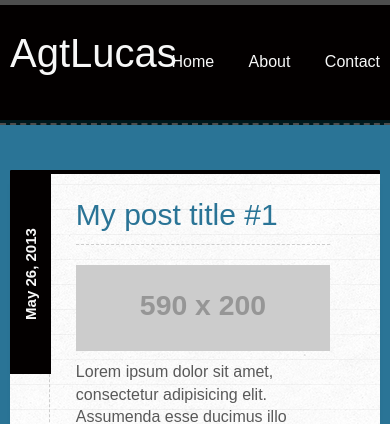
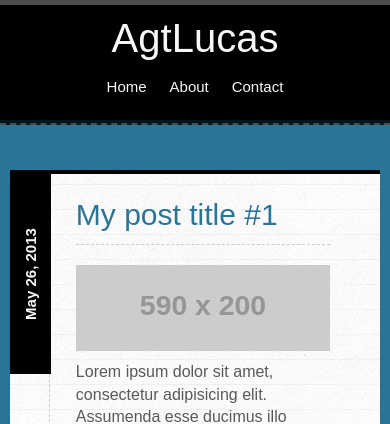
Before and after one commit to AgtLucas/Drifter, a PHP site: page / in a window 390 px wide. Shown: the top 424 px of the page. Run offline with PHP 8.4, Linux system fonts and the light colour scheme; grey boxes labelled with a size stand in for pictures from a placeholder-image service; some libraries are stand-ins or nearby versions; some web fonts are replaced.

Commit message:
80 % Responsive Design!

```diff
--- a/css/style.css
+++ b/css/style.css
@@ -170,6 +170,7 @@ header h1.logo a:hover {
 header nav {
   position: relative;
   bottom: 1.25em;
+  float: right;
 }
 header nav ul {
   list-style: none;
@@ -363,7 +364,7 @@ section.main aside ul.sidebar li.widget ul li a:hover {
 /*-----------------------------------*\
 	$MEDIA QUERIES
 \*-----------------------------------*/
-/* min-width: 280px */
+/* min-width: 280px max-width: 760px */
 @media screen and (min-width: 17.5em) and (max-width: 47.5em) {
   section.main section.blog-posts {
     min-width: 100%;
@@ -377,6 +378,24 @@ section.main aside ul.sidebar li.widget ul li a:hover {
     margin-bottom: 2.5em;
   }
 
+  header h1.logo {
+    position: relative;
+    top: -5px;
+    text-align: center;
+  }
+  header nav {
+    position: relative;
+    top: 5px;
+    float: none;
+    text-align: center;
+    font-size: 15px;
+    font-size: 0.9375rem;
+  }
+  header nav ul li {
+    margin: 0;
+    padding: 0.625em;
+  }
+
   footer .footer-widget {
     min-width: 100%;
   }
--- a/index.html
+++ b/index.html
@@ -27,7 +27,7 @@
     		<h1 class="logo">
     			<a href="#">AgtLucas</a>
     		</h1>
-    		<nav class="right">
+    		<nav>
     			<ul>
     				<li><a href="#">Home</a></li>
     				<li><a href="#">About</a></li>
--- a/sass/_layout.scss
+++ b/sass/_layout.scss
@@ -70,6 +70,7 @@ header {
 	nav {
 		position: relative;
 		bottom: 1.25em;
+		float: right;
 		ul {
 			list-style: none;
 			li {
--- a/sass/_media.scss
+++ b/sass/_media.scss
@@ -2,7 +2,7 @@
 	$MEDIA QUERIES
 \*-----------------------------------*/
 
-/* min-width: 280px */
+/* min-width: 280px max-width: 760px */
 @media screen and(min-width: 17.5em) and (max-width: 47.5em) {
 	section.main {
 		section.blog-posts {
@@ -25,6 +25,28 @@
 		}
 	}
 
+	header {
+		h1.logo {
+			position: relative;
+			top: -5px;
+			text-align: center;
+		}
+		nav {
+			position: relative;
+			top: 5px;
+			float: none;
+			text-align: center;
+			font-size: 15px;
+			font-size: 0.9375rem;
+			ul {
+				li {
+					margin: 0;
+					padding: 0.625em;
+				}
+			}
+		}
+	}
+
 	footer {
 		.footer-widget {
 			min-width: 100%;
```
